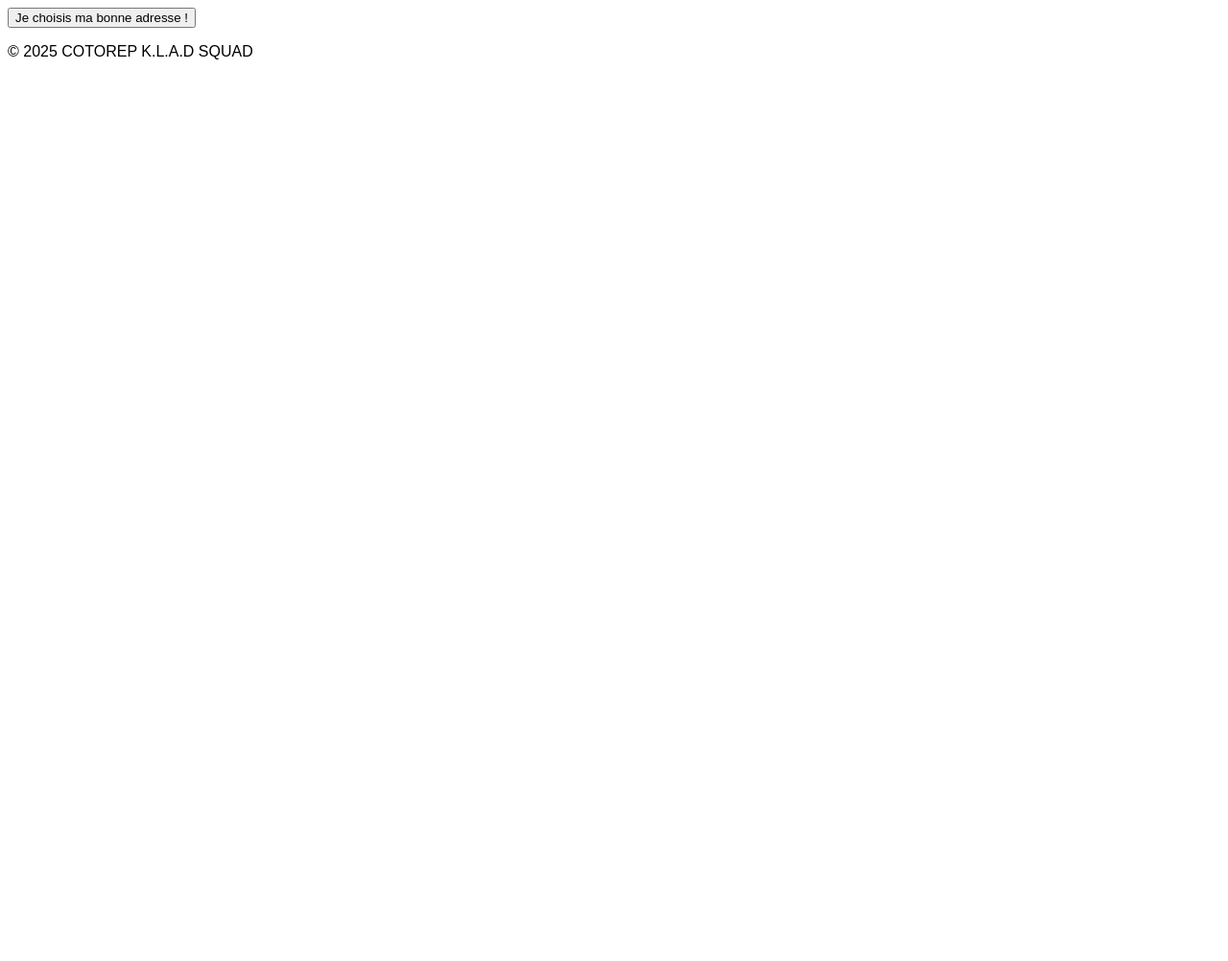
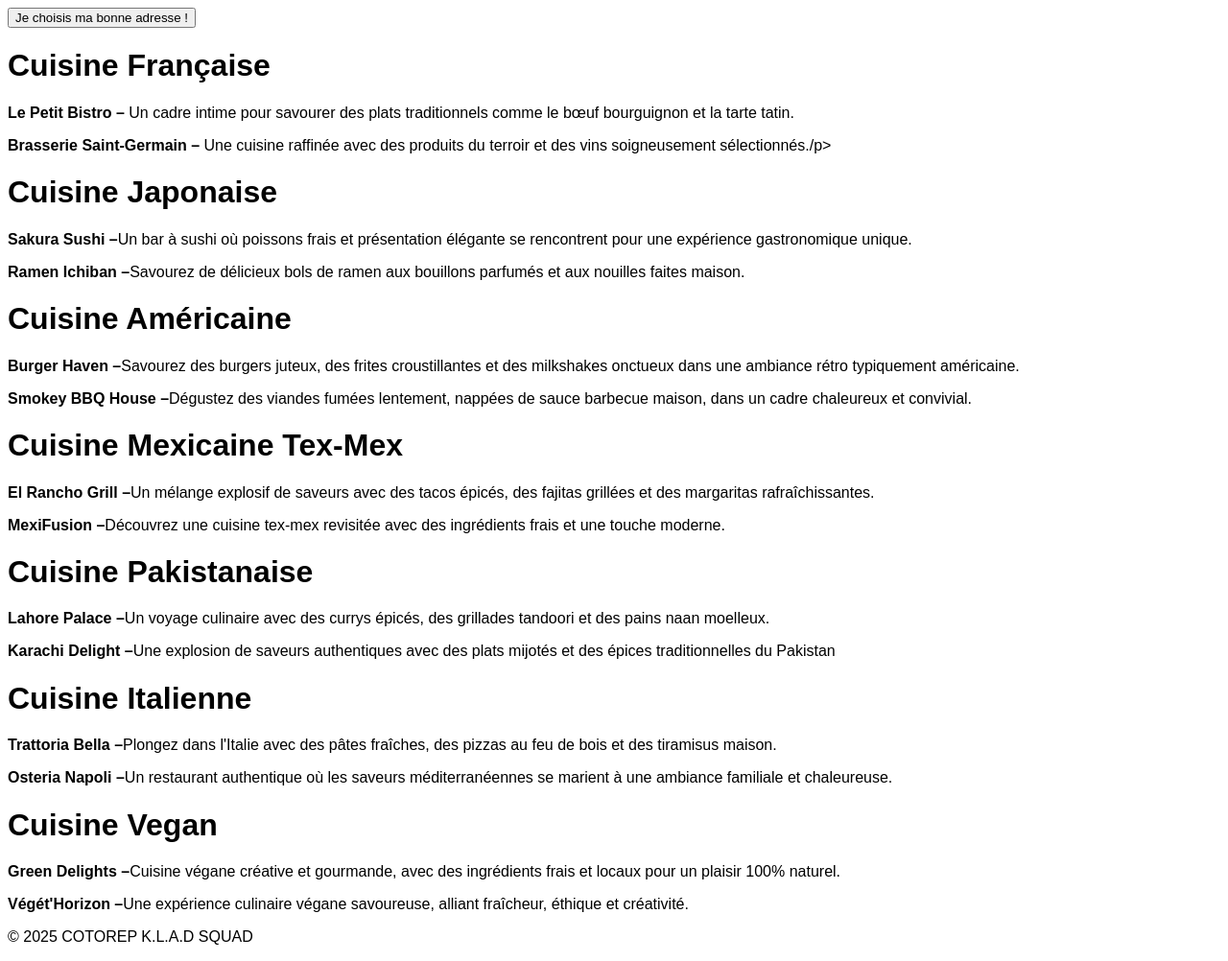
Before and after one commit to Gerard-Dylan/ProjectONE, a plain HTML site: page Index.html in a window 1280 px wide. Shown: the whole page at 96% size. Before the commit the page ends 800 px from the top, so only its background shows below. Drawn offline with Linux system fonts and the light colour scheme.

Commit message:
ajout html de div class et id des différente cuisine dans le body

```diff
--- a/Index.html
+++ b/Index.html
@@ -26,8 +26,10 @@
                         <option value="français">Français</option>
                         <option value="japonais">Japonais</option>
                         <option value="americain">Americain</option>
-                        <option value="indien">Indien</option>
-                        <option value="amazonie">Amazonien</option>
+                        <option value="mexicain">Mexicain</option>
+                        <option value="pakistanais">Pakistanais</option>
+                        <option value="italien">Italien</option>
+                        <option value="vegan">Vegan</option>
                     </select>
                 </div>
                 <div class="card-content">
@@ -42,9 +44,114 @@
             </div>
         </div>
     </nav>
+
 </header>
 
 <body>
+    <div class="Français">
+        <h1>Cuisine Française</h1>
+        <div id="one">
+            <p><b>Le Petit Bistro –</b> Un cadre intime pour savourer des plats traditionnels comme le
+                bœuf bourguignon et la tarte tatin.</p>
+        </div>
+        <div id="two">
+            <p><b>Brasserie Saint-Germain –</b> Une cuisine raffinée avec des produits du terroir et des
+                vins soigneusement sélectionnés./p>
+        </div>
+    </div>
+
+
+    <div class="Japonais">
+        <h1>Cuisine Japonaise</h1>
+        <div id="one">
+            <p><b>Sakura Sushi –</b>Un bar à sushi où poissons frais et présentation élégante se
+                rencontrent pour une expérience gastronomique unique.</p>
+        </div>
+        <div id="two">
+            <p><b>Ramen Ichiban –</b>Savourez de délicieux bols de ramen aux bouillons parfumés et
+                aux nouilles faites maison.</p>
+        </div>
+    </div>
+
+
+    <div class="Americain">
+        <h1>Cuisine Américaine</h1>
+        <div class="one">
+            <p><b>Burger Haven –</b>Savourez des burgers juteux, des frites croustillantes et des
+                milkshakes onctueux dans une ambiance rétro typiquement américaine.</p>
+        </div>
+
+        <div class="two">
+            <p><b>Smokey BBQ House –</b>Dégustez des viandes fumées lentement, nappées de sauce
+                barbecue maison, dans un cadre chaleureux et convivial.</p>
+        </div>
+    </div>
+
+
+
+    <div class="Mexicain">
+        <h1>Cuisine Mexicaine Tex-Mex</h1>
+        <div class="one">
+            <p><b>El Rancho Grill –</b>Un mélange explosif de saveurs avec des tacos épicés, des fajitas
+                grillées et des margaritas rafraîchissantes.</p>
+        </div>
+
+        <div class="two">
+            <p><b>MexiFusion –</b>Découvrez une cuisine tex-mex revisitée avec des ingrédients frais et
+                une touche moderne.</p>
+        </div>
+    </div>
+
+
+
+    <div class="Pakistanais">
+        <h1>Cuisine Pakistanaise</h1>
+        <div class="one">
+            <p><b>Lahore Palace –</b>Un voyage culinaire avec des currys épicés, des grillades tandoori
+                et des pains naan moelleux.</p>
+        </div>
+
+        <div class="two">
+            <p><b>Karachi Delight –</b>Une explosion de saveurs authentiques avec des plats mijotés et
+                des épices traditionnelles du Pakistan</p>
+        </div>
+    </div>
+
+
+
+    <div class="Italien">
+        <h1>Cuisine Italienne</h1>
+        <div class="one">
+            <p><b>Trattoria Bella –</b>Plongez dans l'Italie avec des pâtes fraîches, des pizzas au feu de
+                bois et des tiramisus maison.</p>
+        </div>
+
+        <div class="two">
+            <p><b>Osteria Napoli –</b>Un restaurant authentique où les saveurs méditerranéennes se
+                marient à une ambiance familiale et chaleureuse.</p>
+        </div>
+    </div>
+
+
+
+    <div class="Vegan">
+        <h1>Cuisine Vegan</h1>
+        <div class="one">
+            <p><b>Green Delights –</b>Cuisine végane créative et gourmande, avec des ingrédients frais et locaux pour un
+                plaisir 100% naturel.</p>
+        </div>
+
+        <div class="two">
+            <p><b>Végét'Horizon –</b>Une expérience culinaire végane savoureuse, alliant fraîcheur, éthique et
+                créativité.</p>
+        </div>
+    </div>
+
+
+
+    </div>
+
+
 
 
 
--- a/Javascript.js
+++ b/Javascript.js
@@ -18,8 +18,8 @@ function applyFilter() {
     const sortOrder = document.getElementById('sortOrder').value;
 
 
-    if (isVegan && foodType !== "amazonie") {
-        console.log("Repas vegan Amazonien seulement.");
+    if (isVegan && foodType !== "vegan") {
+        console.log("Repas vegan seulement.");
         return;
 
     }
```
